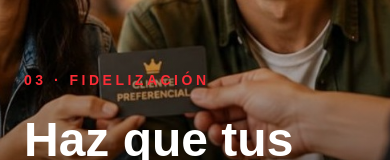
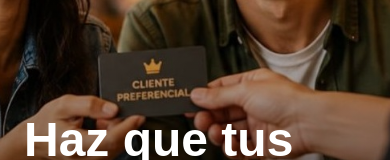
Before and after one commit to FabianGallego/ShortBizAI, a Next.js app: page / in a window 390 px wide. Shown: the part 4621-4781 px from the top of the page. Built offline with nearby package versions, Linux system fonts and the light colour scheme.

Commit message:
Ajusta imagen responsive de fidelizacion

```diff
--- a/app/page.tsx
+++ b/app/page.tsx
@@ -413,12 +413,13 @@ export default function Home() {
       {/* Sombra para que el texto blanco se lea bien */}
       <div className="absolute inset-0 bg-gradient-to-t from-black/70 via-black/20 to-transparent" />
 
+ <p className="text-red-500 font-bold tracking-[0.25em] text-sm mb-5">
+          03 · FIDELIZACIÓN
+        </p>
+
       {/* TÍTULO SOBRE LA IMAGEN */}
       <div className="absolute inset-x-0 bottom-0 z-10 px-6 lg:px-10 pb-10">
 
-        <p className="text-red-500 font-bold tracking-[0.25em] text-sm mb-5">
-          03 · FIDELIZACIÓN
-        </p>
 
         <h2 className="text-5xl md:text-6xl font-black leading-tight text-white">
           Haz que tus clientes
```
